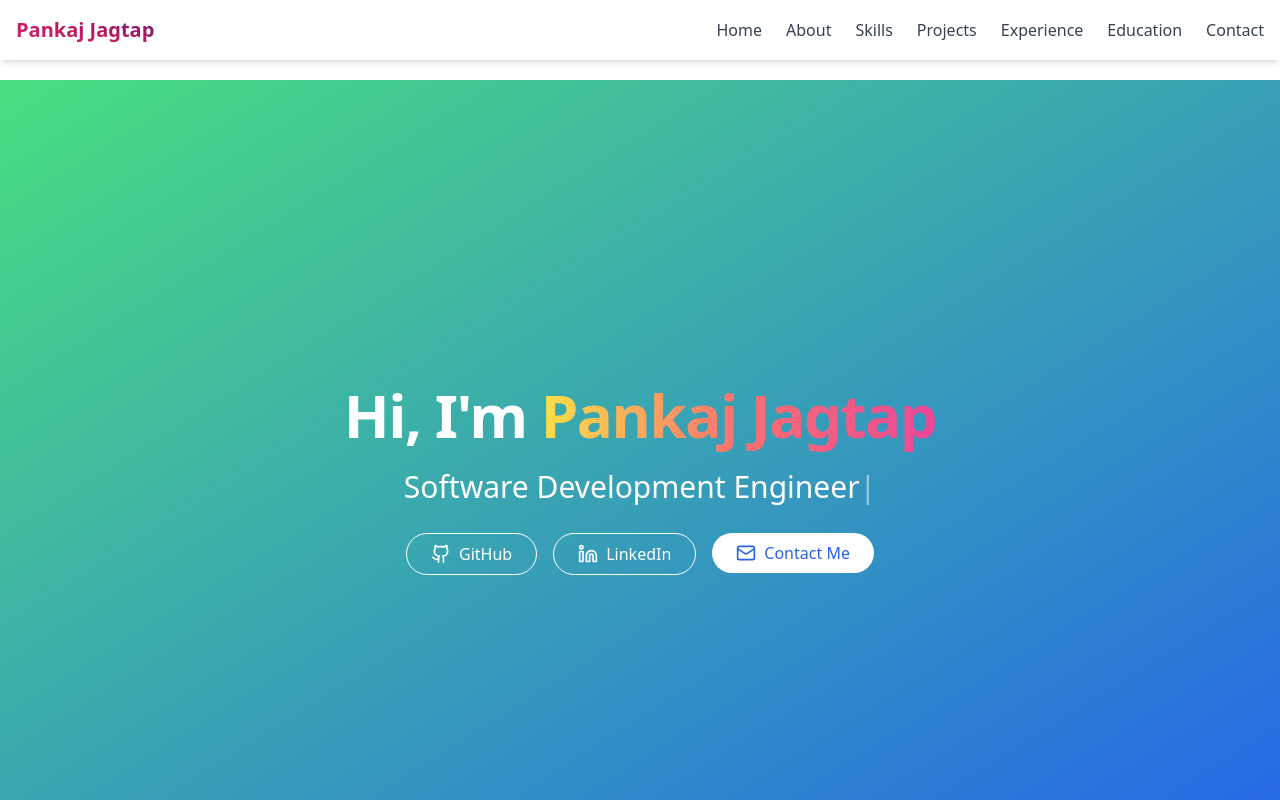
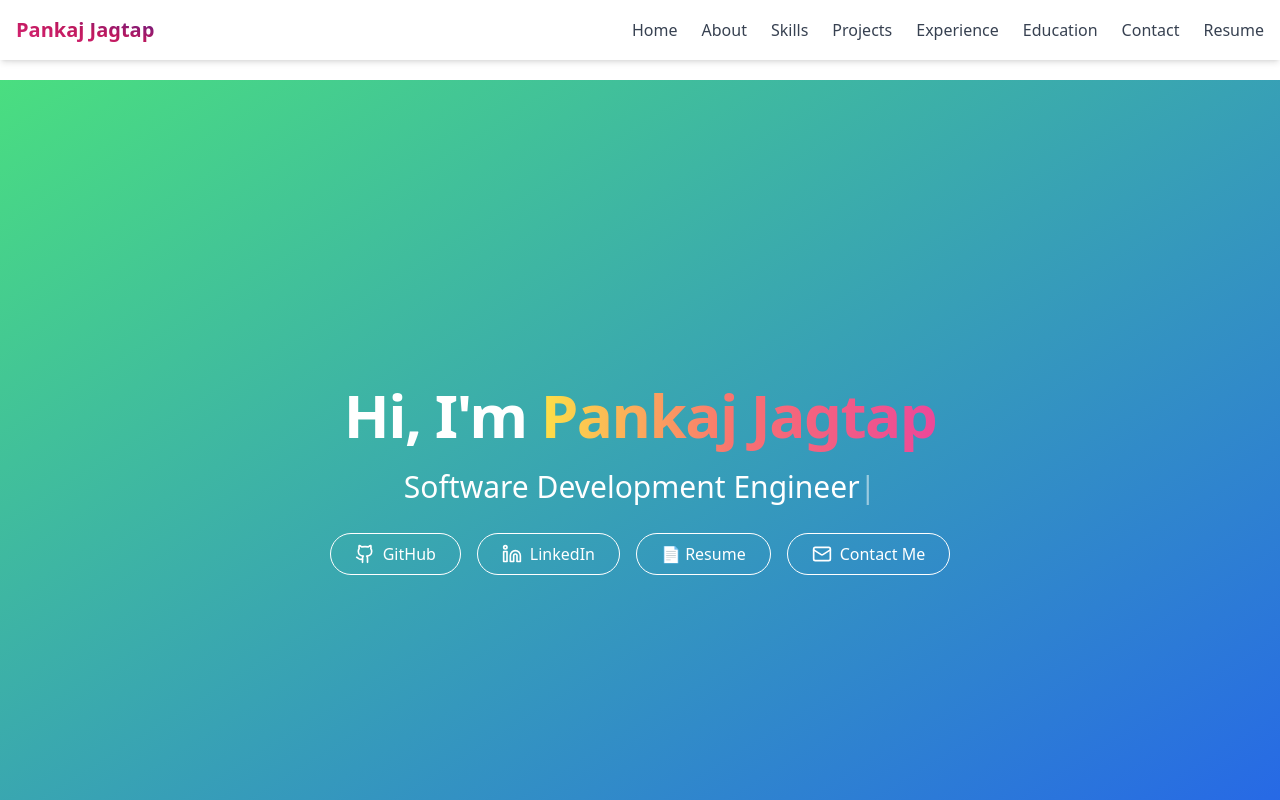
Before and after one commit to Kumbhkaran27/Portfolio, a React (Create React App) app: page / in a window 1280 px wide. Shown: the top 800 px of the page. Built offline with nearby package versions, Linux system fonts and the light colour scheme.

Commit message:
added resume to nav bar, hero section , also made changes to hero section buttons

```diff
--- a/src/components/Hero.jsx
+++ b/src/components/Hero.jsx
@@ -58,17 +58,21 @@ export default function Hero() {
                 LinkedIn
               </button>
             </a>
-
+            <a href="https://gold-gayla-14.tiiny.site/" target="_blank" rel="noopener noreferrer">
+            <button className="flex items-center rounded-full border border-white px-6 py-2 text-white hover:bg-white hover:text-blue-600 transition">
+              📄 Resume
+            </button>
+              </a>
             {/* Contact Me Button — changes on mobile */}
             {isMobile ? (
               <a href="#contact" aria-label="Contact">
-                <button className="flex items-center rounded-full bg-white p-2 text-blue-600 hover:bg-blue-100 transition">
+                <button className="flex items-center rounded-full border border-white px-6 py-2 text-white hover:bg-white hover:text-blue-600 transition">
                   <Mail className="h-5 w-5" />
                 </button>
               </a>
             ) : (
               <a href="#contact">
-                <button className="flex items-center rounded-full bg-white px-6 py-2 text-blue-600 hover:bg-blue-100 transition">
+                <button className="flex items-center rounded-full border border-white px-6 py-2 text-white hover:bg-white hover:text-blue-600 transition">
                   <Mail className="mr-2 h-5 w-5" />
                   Contact Me
                 </button>
--- a/src/components/Navbar.jsx
+++ b/src/components/Navbar.jsx
@@ -12,6 +12,7 @@ const Navbar = () => {
     { name: "Experience", href: "#experience" },
     { name: "Education", href: "#education" },
     { name: "Contact", href: "#contact" },
+    { name: "Resume", href: "https://gold-gayla-14.tiiny.site/", external: true },
   ];
 
   return (
@@ -27,6 +28,8 @@ const Navbar = () => {
               <li key={item.name}>
                 <a
                   href={item.href}
+                  target={item.external ? "_blank" : "_self"}
+                  rel={item.external ? "noopener noreferrer" : ""}
                   className="text-gray-700 font-medium transition-colors duration-200 hover:text-transparent hover:bg-clip-text hover:bg-gradient-to-tr hover:from-pink-600 hover:via-pink-700 hover:to-purple-900"
                 >
                   {item.name}
@@ -49,14 +52,17 @@ const Navbar = () => {
               <li key={item.name}>
                 <a
                   href={item.href}
+                  target={item.external ? "_blank" : "_self"}
+                  rel={item.external ? "noopener noreferrer" : ""}
+                  onClick={() => setIsOpen(false)}
                   className="block text-gray-700 font-medium transition-colors duration-200 hover:text-transparent hover:bg-clip-text hover:bg-gradient-to-tr hover:from-pink-600 hover:via-pink-700 hover:to-purple-900"
-                  onClick={() => setIsOpen(false)} // close menu on click
                 >
                   {item.name}
                 </a>
               </li>
             ))}
           </ul>
+
         </div>
       )}
     </nav>
```
Lines whose indentation alone changed are shown as unchanged.
